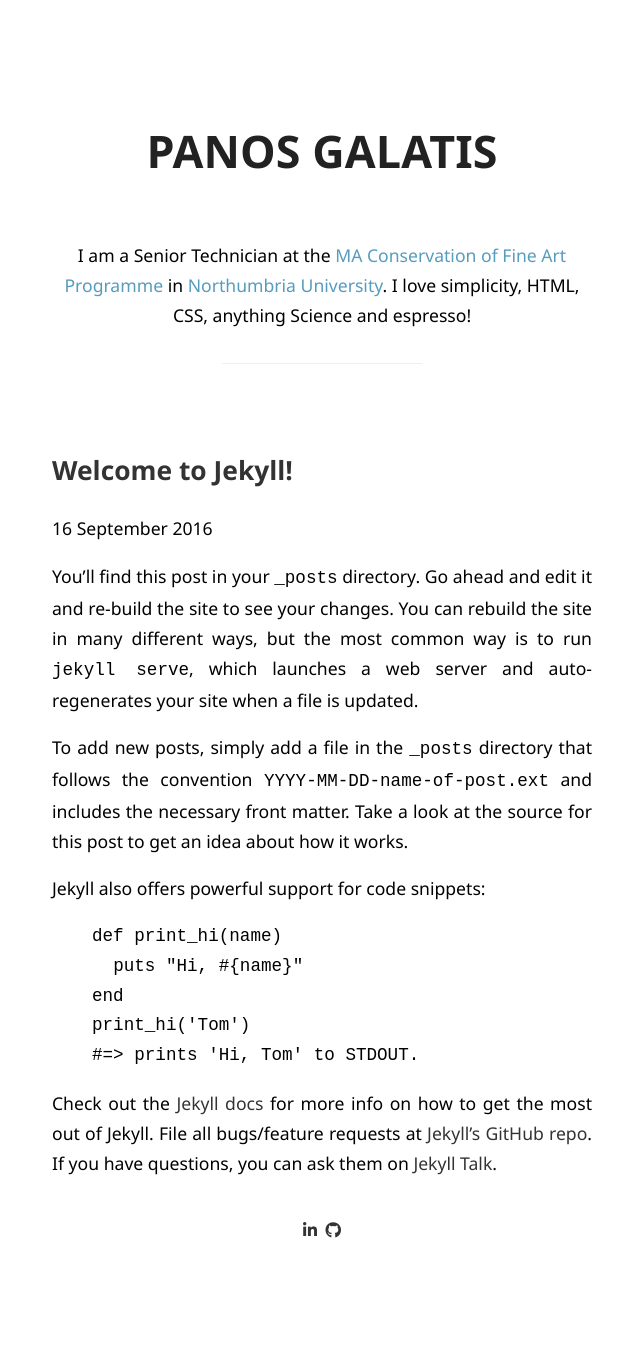
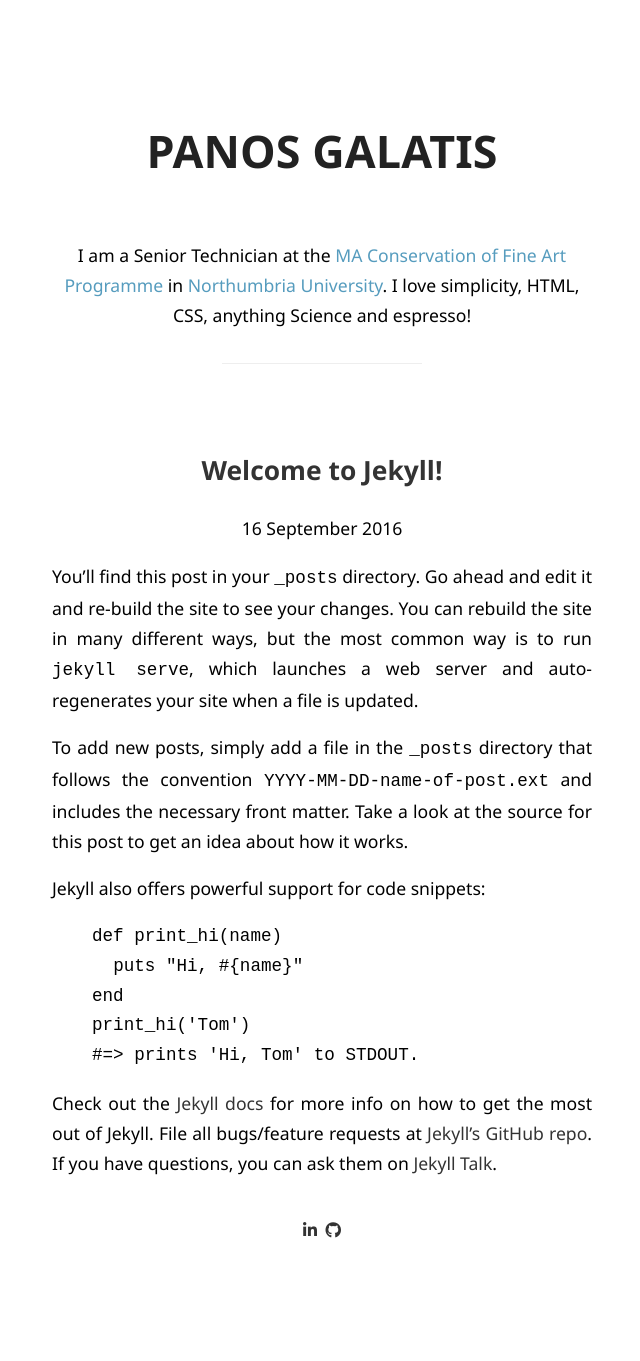
Before and after one commit to pgalatis/pgalatis.github.io, a Jekyll site: the page built from index.html, in a window 1280 px wide. Shown: the whole page, without its empty margins (318-958 px from the left). Built offline with Jekyll 4.4.1, drawn with Linux system fonts in a browser that asks for light colours; nearby versions of some CDN libraries; the list of posts is cut into pages by our own code.

Commit message:
CSS changes

```diff
--- a/css/style.css
+++ b/css/style.css
@@ -30,6 +30,10 @@
     padding: 0;
     margin: 0;
     color: #222;
+}
+
+h2, p.timestamp {
+    text-align: center;
 }
 
 .main {
```
Also changed, not shown: 2 other files.
